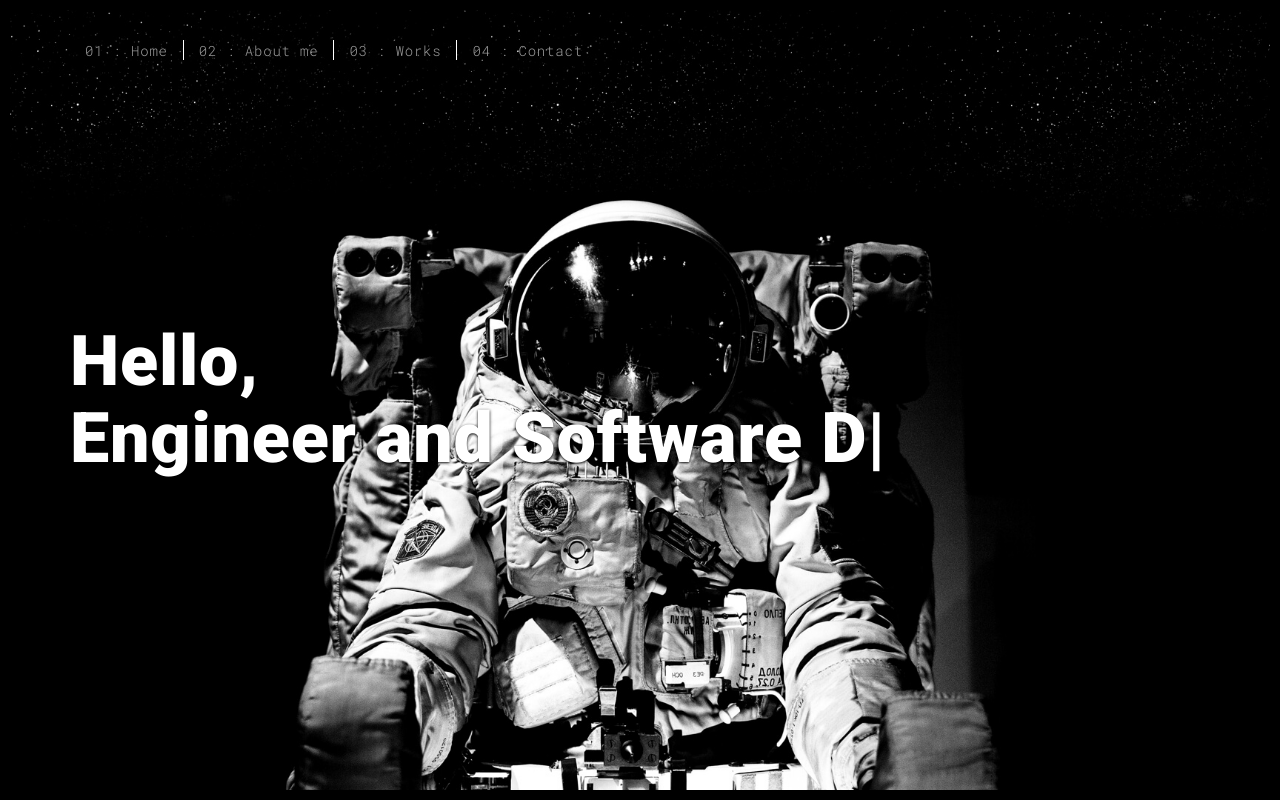
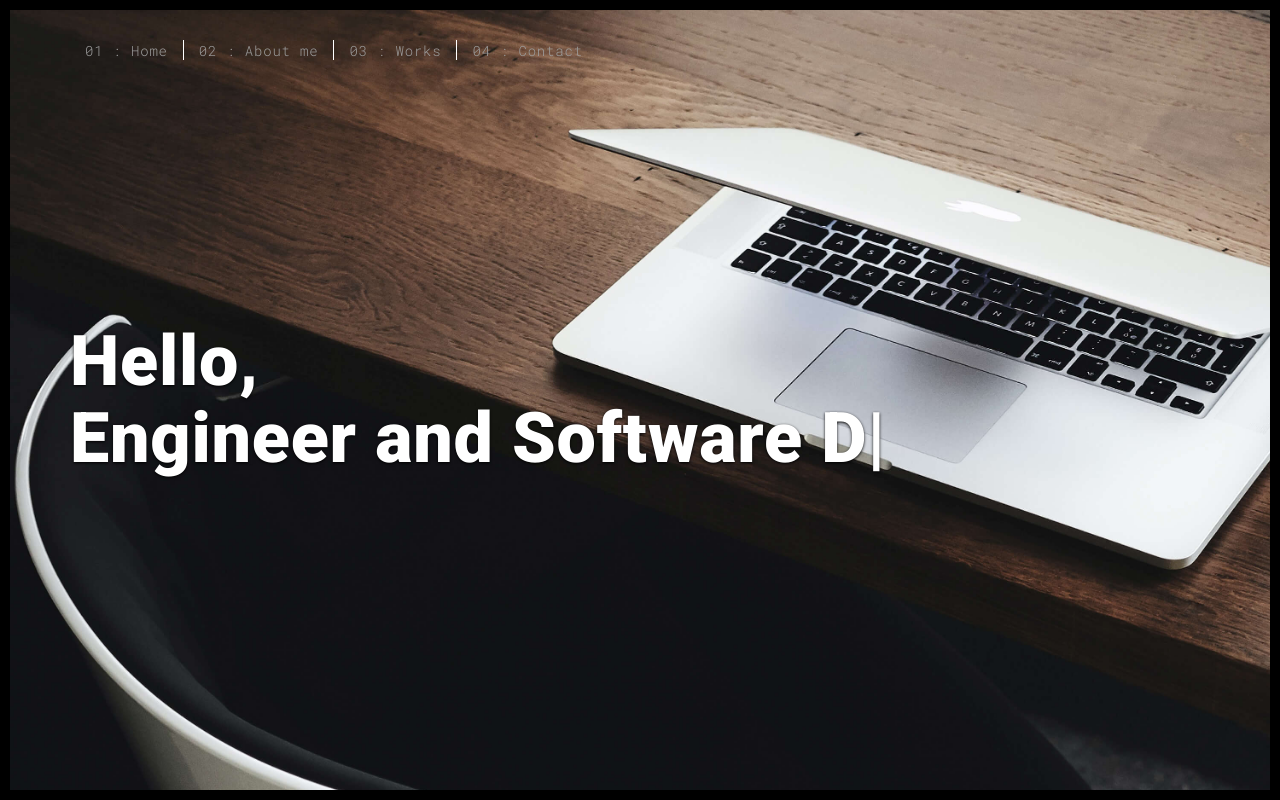
Before and after one commit to ademoyosoreoluwa/portfo, a Flask app: page / in a window 1280 px wide. Run offline with Flask 3, Linux system fonts and the light colour scheme; some libraries are stand-ins or nearby versions.

Commit message:
Update index.html

```diff
--- a/templates/index.html
+++ b/templates/index.html
@@ -48,7 +48,7 @@
   </nav>
 </header>
 <!-- Add your site or app content here -->
-  <div class="hero-full-container background-image-container white-text-container" style="background-image: url('./static/assets/images/space.jpg')">
+  <div class="hero-full-container background-image-container white-text-container" style="background-image: url('./static/assets/images/intro-bg.jpg')">
     <div class="container">
       <div class="row">
         <div class="col-xs-12">
```
